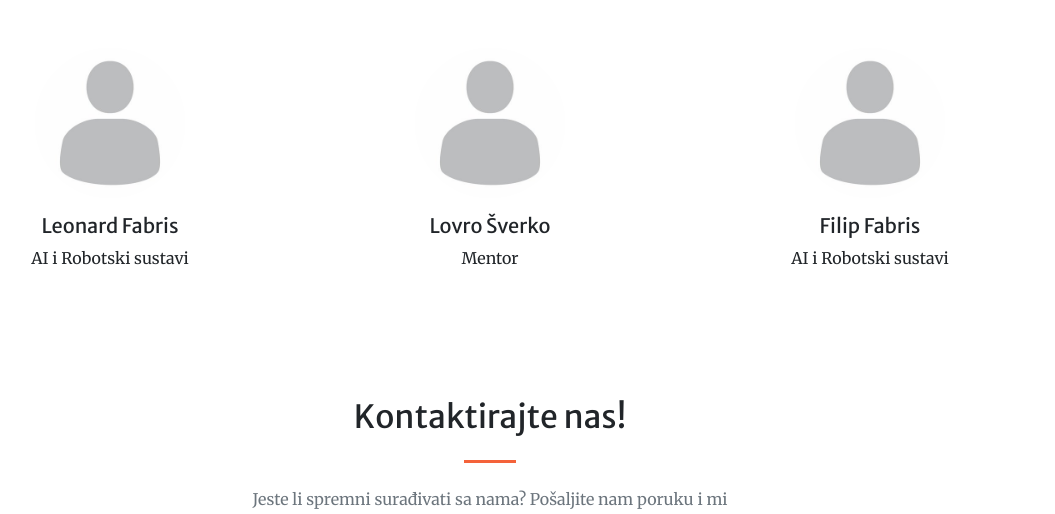
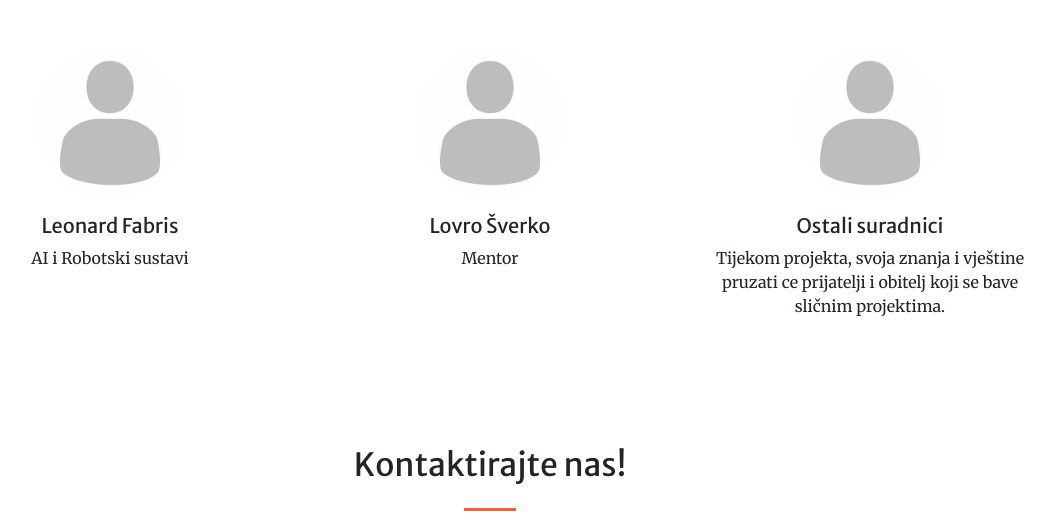
Before and after one commit to LFabris6/CLC, a Django app: page / in a window 1280 px wide. Shown: the part 2722-3236 px from the top of the page, without its empty margins (150-1205 px from the left). Run offline with Django 3.2, Linux system fonts and the light colour scheme; some libraries are stand-ins or nearby versions.

Commit message:
izmjena teksta

```diff
--- a/main/templates/main/main.html
+++ b/main/templates/main/main.html
@@ -46,7 +46,7 @@
                         <hr class="divider" />
                     </div>
                     <div class="col-lg-8 align-self-baseline">
-                        <p class="text-white-75 mb-5">Toplo i brzo</p>
+                        <p class="text-white-75 mb-5">Brza dostava hrane</p>
                         <a class="btn btn-primary btn-xl" href="#about">O nama</a>
                     </div>
                 </div>
@@ -63,6 +63,7 @@
                         dronove pod minimalističkim imenom dron koji će dovesti industriju dostave hrane na višu razinu i približiti je modernim tehnologijama.<br>
                         Mi se zagovaramo za najbržu i najkvalitetniju dostavu hrane sa beskontaknim plaćanjem.<br>
                         Naš projekt proizazvati će dodatne inovacije na hrvatskom tržištu, ne samo u grani dostave hrane već u cijeloj industriji tehnologije.
+
                         </p>
                         <a class="btn btn-light btn-xl" href="#services">Tehnologije</a>
                     </div>
@@ -117,7 +118,7 @@
                             <img class="img-fluid" src="{%static 'img/dronpp.png' %}" alt="..." />
                             <div class="portfolio-box-caption">
                                 <div class="project-category text-white-50">Category</div>
-                                <div class="project-name">Radimo snažne dronove od najkvalitetnijih materijala</div>
+                                <div class="project-name">Radimo snažne dronove od najkvalitetnijih materijala koji će prenositi hranu.</div>
                             </div>
                         </a>
                     </div>
@@ -175,8 +176,8 @@
                     <div class="col-lg-4">
                         <div class="testimonial-item mx-auto mb-5 mb-lg-0">
                             <img class="img-fluid rounded-circle mb-3" src="{%static 'img/default.jpg'%}", width="150", height="150" alt="..." />
-                            <h5>Filip Fabris</h5>
-                            <p class="font-weight-light mb-0">AI i Robotski sustavi</p>
+                            <h5>Ostali suradnici</h5>
+                            <p class="font-weight-light mb-0">Tijekom projekta, svoja znanja i vještine pruzati ce prijatelji i obitelj koji se bave sličnim projektima.</p>
                         </div>
                     </div>
 
@@ -205,13 +206,13 @@
                             <div class="form-floating mb-3">
                                 <input class="form-control" id="name" type="text" placeholder="Enter your name..." data-sb-validations="required" />
                                 <label for="name">Ime</label>
-                                <div class="invalid-feedback" data-sb-feedback="name:required">Potrebno je upisati ime.</div>
+                                <div class="invalid-feedback" data-sb-feedback="name:required">Molimo vas upišite ime.</div>
                             </div>
 
                             <div class="form-floating mb-3">
                                 <input class="form-control" id="email" type="email" placeholder="name@example.com" data-sb-validations="required,email" />
                                 <label for="email">Email adresa</label>
-                                <div class="invalid-feedback" data-sb-feedback="email:required">Potrebno je upisati Email adresu.</div>
+                                <div class="invalid-feedback" data-sb-feedback="email:required">Email adresa</div>
                                 <div class="invalid-feedback" data-sb-feedback="email:email">Email adresa nije ispravna<div>
                             </div>
 
```
